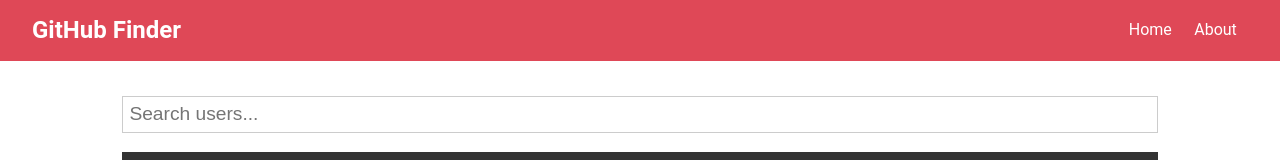
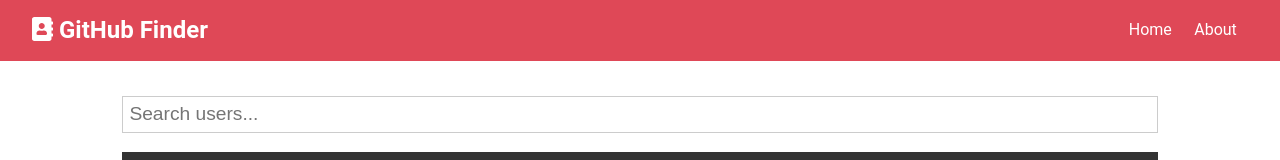
Before and after one commit to IshtiaqueNafis/githubfinder, a React (Create React App) app: page / in a window 1280 px wide. Shown: the top 160 px of the page. Built offline with nearby package versions, Linux system fonts and the light colour scheme.

Commit message:
fixed issue with fornt awesome icon

```diff
--- a/package.json
+++ b/package.json
@@ -5,7 +5,7 @@
   "dependencies": {
     "@fortawesome/fontawesome-svg-core": "^1.2.36",
     "@fortawesome/free-solid-svg-icons": "^5.15.4",
-    "@fortawesome/react-fontawesome": "^0.1.15",
+    "@fortawesome/react-fontawesome": "^0.1.16",
     "@testing-library/jest-dom": "^5.11.4",
     "@testing-library/react": "^11.1.0",
     "@testing-library/user-event": "^12.1.10",
--- a/src/App.js
+++ b/src/App.js
@@ -7,7 +7,6 @@
 import User from "./components/users/user";
 import Home from "./components/pages/home";
 import Notfound from "./components/pages/notfound";
-
 import GitHubState from "./context/github/GitHubState";
 import AlertState from "./context/alert/AlertState";
 
--- a/src/components/layout/Navbar.jsx
+++ b/src/components/layout/Navbar.jsx
@@ -1,13 +1,14 @@
 import React from 'react';
 import PropTypes from "prop-types";
 import {Link} from "react-router-dom";
-
+import { faAddressBook } from '@fortawesome/free-solid-svg-icons'
+import { FontAwesomeIcon } from '@fortawesome/react-fontawesome'
 
 const Navbar = ({title}) => {
 
     return (
         <nav className="navbar bg-primary">
-            <h1>{title}</h1>
+              <h1> <FontAwesomeIcon icon={faAddressBook} /> {title}</h1>
             <ul>
                 <li>
                     <Link to="/">Home</Link>
```
Also changed, not shown: 2 other files (tests, documents, lock files or other folders).
